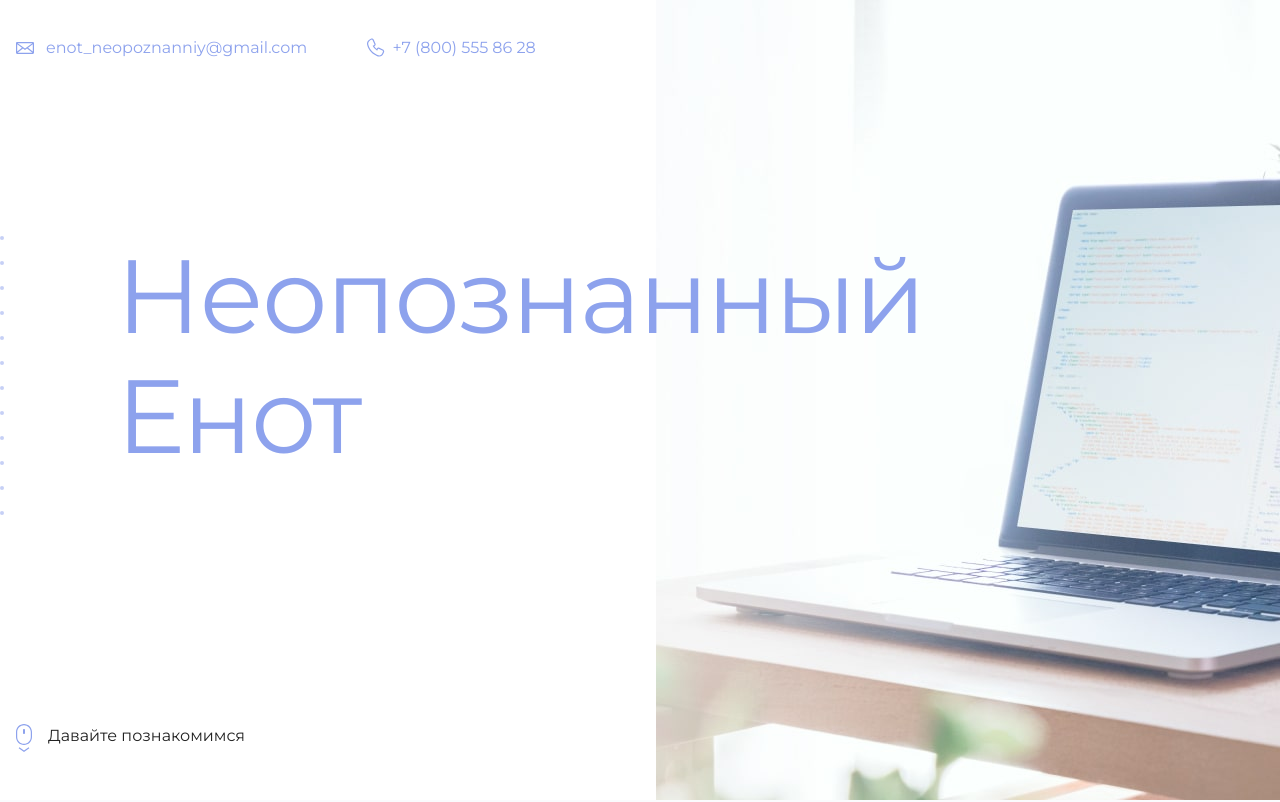
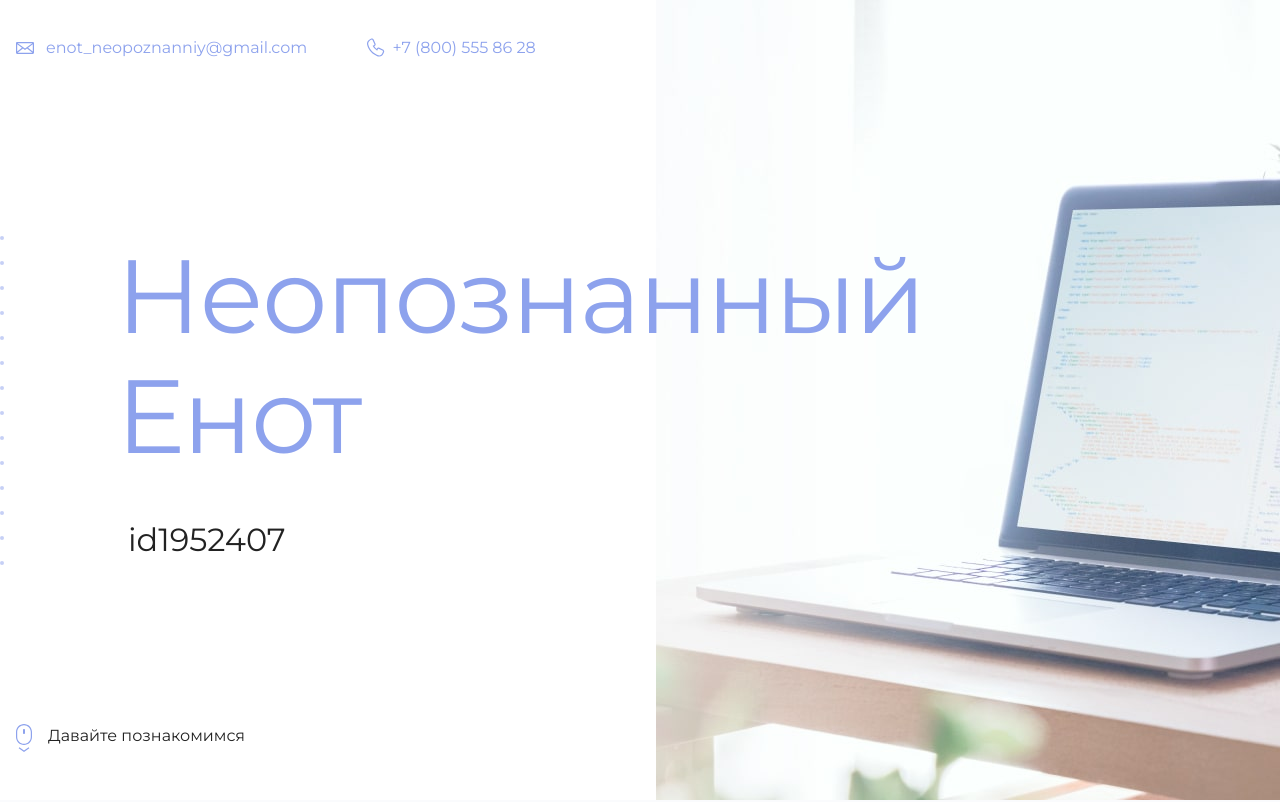
Before and after one commit to Mir0van/HTML-Ex.4.8, a plain HTML site: page index.html in a window 1280 px wide. Shown: the top 802 px of the page. Drawn offline with Linux system fonts and the light colour scheme.

Commit message:
add id from my profile htmlacademy

```diff
--- a/index.html
+++ b/index.html
@@ -19,7 +19,7 @@
       <section class="hero-image">
         <div class="container">
           <h1 class="heading">Неопознанный Енот</h1>
-          <p><!-- Тут ваш id на сайте Академии --></p>
+          <p>id1952407</p>
         </div>
       </section>
 
```
